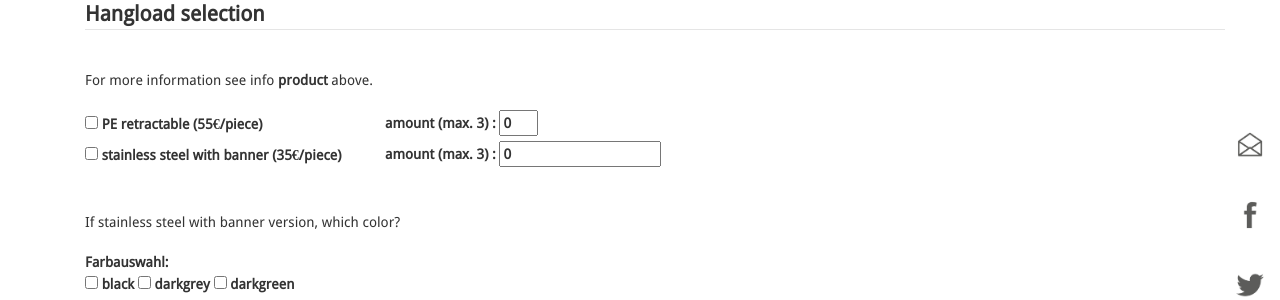
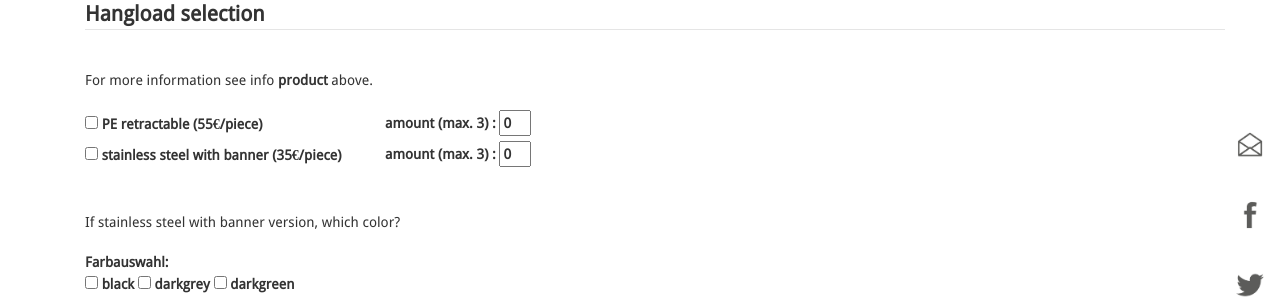
Before and after one commit to bodokaiser/hangload.com, a Jekyll site: the page built from webshop/index.html, in a window 1280 px wide and 900 px high, scrolled down 2061 px. Shown: the part 150-450 px from the top of the window. Built offline with Jekyll 4.4.1, drawn with Linux system fonts in a browser that asks for light colours; nearby versions of some CDN libraries; library files that are not in the unit come from our copies; Markdown is read by kramdown in place of the engine named in the settings.

Commit message:
Update index.html

```diff
--- a/webshop/index.html
+++ b/webshop/index.html
@@ -210,11 +210,11 @@
 <table>
 <tr>
   <td width="300px"> <label><input type="checkbox" name="PE"> PE retractable (55€/piece) </label> </td>
-  <td> <label> amount (max. 3) : <input type="text" maxlength="1" size="3" step="1" min="0" max="3" value="0" name="countPE"> </label> </td>
+  <td> <label> amount (max. 3) : <input type="text" maxlength="1" size="2"  value="0" name="countPE"> </label> </td>
 </tr>
 <tr>
   <td> <label><input type="checkbox" name="Edelstahl"> stainless steel with banner (35€/piece) </label> </td>
-  <td> <label> amount (max. 3) : <input type="text" step="1" min="0" max="3" value="0" name="countMetal"> </label> </td>
+  <td> <label> amount (max. 3) : <input type="text" maxlength="1" size="2"  value="0" name="countMetal"> </label> </td>
 </tr>
 </table>
 <br>
```
